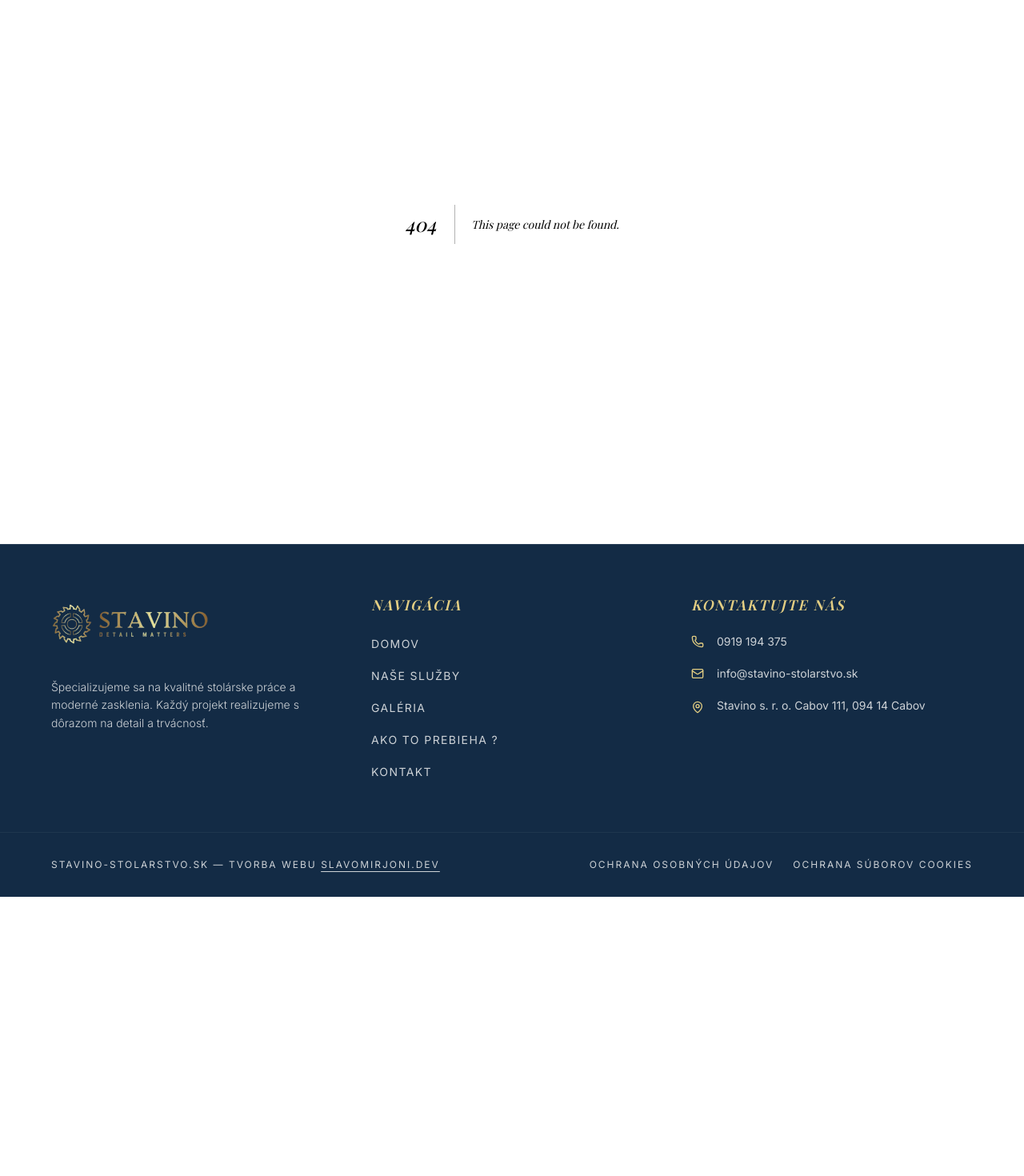
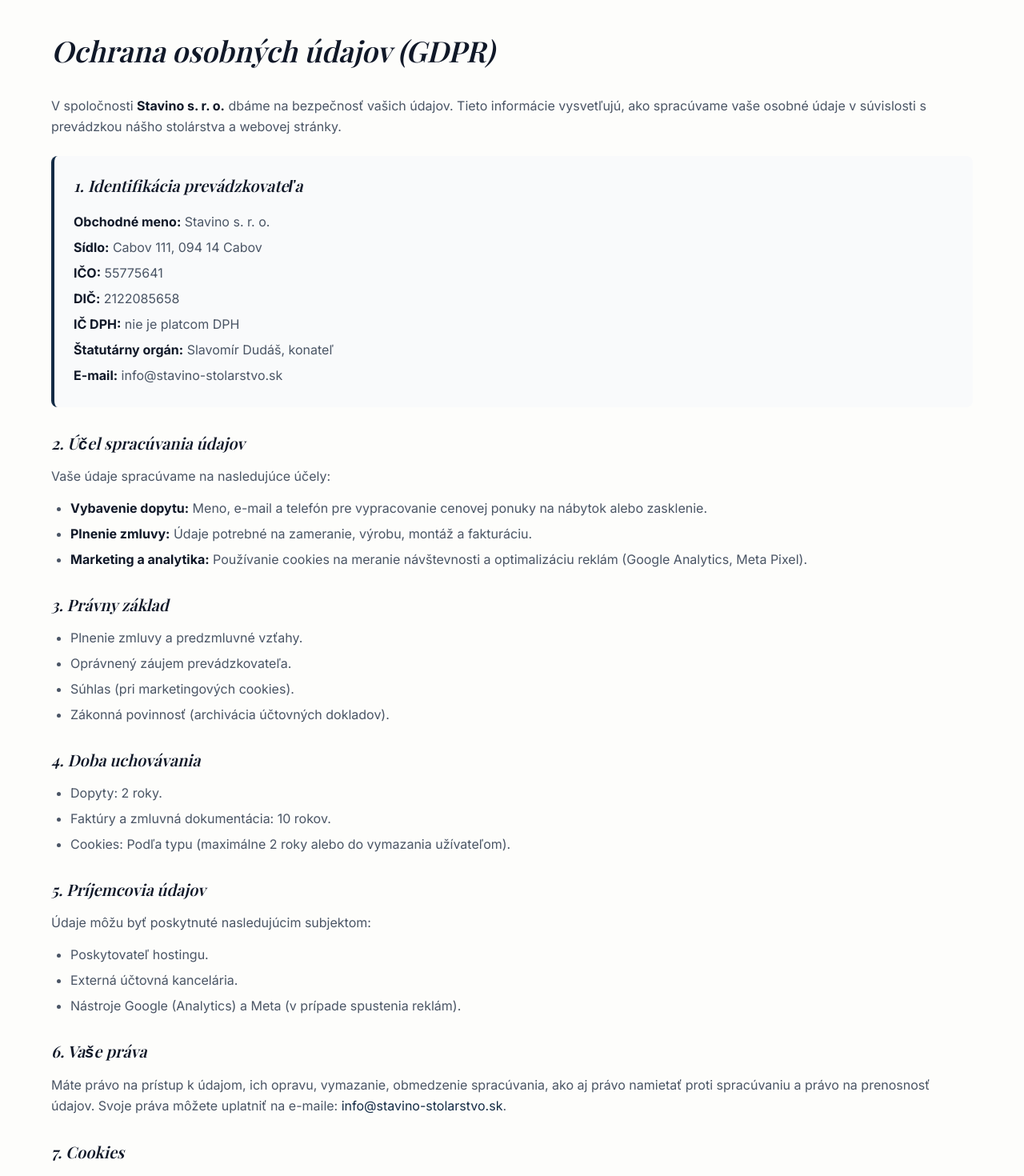
Before and after one commit to Slavomir7115/stavino-stolarstvo, a Next.js app: page /ochrana-osobnych-udajov in a window 1280 px wide. Before the commit this address had no page. Shown: the part 120-1590 px from the top of the page at 80% size. Before the commit the page ends 1241 px from the top, so only its background shows below. Built offline with nearby package versions, Linux system fonts and the light colour scheme; a web font is replaced by a local one.

Commit message:
added ochrana os udajov

```diff
--- a/app/layout.js
+++ b/app/layout.js
@@ -2,6 +2,7 @@ import { Playfair_Display, Inter } from "next/font/google";
 import "./globals.css";
 import Header from "@/components/layout/Header";
 import Footer from "@/components/layout/Footer";
+import Script from "next/script";
 
 const playfair = Playfair_Display({
   variable: "--font-playfair",
@@ -24,6 +25,14 @@ export default function RootLayout({ children }) {
       lang="sk"
       className={`${playfair.variable} ${inter.variable} h-full antialiased`}
     >
+      <head>
+        <Script
+          strategy="beforeInteractive"
+          id="cookieyes"
+          type="text/javascript"
+          src="https://cdn-cookieyes.com/client_data/cbcf12ab8e60fe8036726685cfdcea3c/script.js"
+        ></Script>
+      </head>
       <body className="min-h-full flex flex-col">
         <Header />
         {children}
--- /dev/null
+++ b/app/ochrana-osobnych-udajov/page.jsx
@@ -0,0 +1,137 @@
+import React from "react";
+import Container from "@/components/layout/Container";
+
+const page = () => {
+  return (
+    <section className="py-20 md:py-40">
+      <Container>
+        <h1 className="text-3xl md:text-4xl font-bold mb-8 text-gray-900">
+          Ochrana osobných údajov (GDPR)
+        </h1>
+
+        <p className="text-gray-600 mb-6 leading-relaxed">
+          V spoločnosti{" "}
+          <strong className="text-gray-900">Stavino s. r. o.</strong> dbáme na
+          bezpečnosť vašich údajov. Tieto informácie vysvetľujú, ako spracúvame
+          vaše osobné údaje v súvislosti s prevádzkou nášho stolárstva a webovej
+          stránky.
+        </p>
+
+        <div className="bg-gray-50 p-6 rounded-lg mb-8 border-l-4 border-blue">
+          <h3 className="text-xl font-semibold mb-4 text-gray-900">
+            1. Identifikácia prevádzkovateľa
+          </h3>
+          <p className="text-gray-600 leading-loose">
+            <strong className="text-gray-900">Obchodné meno:</strong> Stavino s.
+            r. o.
+            <br />
+            <strong className="text-gray-900">Sídlo:</strong> Cabov 111, 094 14
+            Cabov
+            <br />
+            <strong className="text-gray-900">IČO:</strong> 55775641
+            <br />
+            <strong className="text-gray-900">DIČ:</strong> 2122085658
+            <br />
+            <strong className="text-gray-900">IČ DPH:</strong> nie je platcom
+            DPH
+            <br />
+            <strong className="text-gray-900">Štatutárny orgán:</strong>{" "}
+            Slavomír Dudáš, konateľ
+            <br />
+            <strong className="text-gray-900">E-mail:</strong>{" "}
+            info@stavino-stolarstvo.sk
+          </p>
+        </div>
+
+        <h3 className="text-xl font-semibold mt-8 mb-4 text-gray-900">
+          2. Účel spracúvania údajov
+        </h3>
+        <p className="text-gray-600 mb-4">
+          Vaše údaje spracúvame na nasledujúce účely:
+        </p>
+        <ul className="list-disc pl-6 space-y-2 text-gray-600 mb-6">
+          <li>
+            <strong className="text-gray-900">Vybavenie dopytu:</strong> Meno,
+            e-mail a telefón pre vypracovanie cenovej ponuky na nábytok alebo
+            zasklenie.
+          </li>
+          <li>
+            <strong className="text-gray-900">Plnenie zmluvy:</strong> Údaje
+            potrebné na zameranie, výrobu, montáž a fakturáciu.
+          </li>
+          <li>
+            <strong className="text-gray-900">Marketing a analytika:</strong>{" "}
+            Používanie cookies na meranie návštevnosti a optimalizáciu reklám
+            (Google Analytics, Meta Pixel).
+          </li>
+        </ul>
+
+        <h3 className="text-xl font-semibold mt-8 mb-4 text-gray-900">
+          3. Právny základ
+        </h3>
+        <ul className="list-disc pl-6 space-y-2 text-gray-600 mb-6">
+          <li>Plnenie zmluvy a predzmluvné vzťahy.</li>
+          <li>Oprávnený záujem prevádzkovateľa.</li>
+          <li>Súhlas (pri marketingových cookies).</li>
+          <li>Zákonná povinnosť (archivácia účtovných dokladov).</li>
+        </ul>
+
+        <h3 className="text-xl font-semibold mt-8 mb-4 text-gray-900">
+          4. Doba uchovávania
+        </h3>
+        <ul className="list-disc pl-6 space-y-2 text-gray-600 mb-6">
+          <li>Dopyty: 2 roky.</li>
+          <li>Faktúry a zmluvná dokumentácia: 10 rokov.</li>
+          <li>
+            Cookies: Podľa typu (maximálne 2 roky alebo do vymazania
+            užívateľom).
+          </li>
+        </ul>
+
+        <h3 className="text-xl font-semibold mt-8 mb-4 text-gray-900">
+          5. Príjemcovia údajov
+        </h3>
+        <p className="text-gray-600 mb-4">
+          Údaje môžu byť poskytnuté nasledujúcim subjektom:
+        </p>
+        <ul className="list-disc pl-6 space-y-2 text-gray-600 mb-6">
+          <li>Poskytovateľ hostingu.</li>
+          <li>Externá účtovná kancelária.</li>
+          <li>
+            Nástroje Google (Analytics) a Meta (v prípade spustenia reklám).
+          </li>
+        </ul>
+
+        <h3 className="text-xl font-semibold mt-8 mb-4 text-gray-900">
+          6. Vaše práva
+        </h3>
+        <p className="text-gray-600 mb-6 leading-relaxed">
+          Máte právo na prístup k údajom, ich opravu, vymazanie, obmedzenie
+          spracúvania, ako aj právo namietať proti spracúvaniu a právo na
+          prenosnosť údajov. Svoje práva môžete uplatniť na e-maile:{" "}
+          <a
+            href="mailto:info@stavino-stolarstvo.sk"
+            className="text-blue hover:underline"
+          >
+            info@stavino-stolarstvo.sk
+          </a>
+          .
+        </p>
+
+        <h3 className="text-xl font-semibold mt-8 mb-4 text-gray-900">
+          7. Cookies
+        </h3>
+        <p className="text-gray-600 mb-10 leading-relaxed">
+          Tento web používa cookies. Nastavenia súhlasu môžete kedykoľvek zmeniť
+          prostredníctvom cookie lišty na našom webe.
+        </p>
+
+        <p className="text-sm text-gray-400 italic border-top pt-8">
+          Aktualizované dňa 11. 05. 2026
+        </p>
+      </Container>
+    </section>
+  );
+};
+
+export default page;
--- a/components/layout/Footer.jsx
+++ b/components/layout/Footer.jsx
@@ -11,7 +11,12 @@ export default function Footer() {
         {/* 1. LOGO  */}
         <section className="space-y-6 flex flex-col gap-2">
           <Link href="/">
-            <Image width={200} height={100} src="/logo.png" />
+            <Image
+              alt="logo stranky stavino-stolarstvo.sk"
+              width={200}
+              height={100}
+              src="/logo.png"
+            />
           </Link>
           <p className="text-background/80 text-sm leading-relaxed max-w-xs font-body font-light">
             Špecializujeme sa na kvalitné stolárske práce a moderné zasklenia.
--- a/components/layout/Form.jsx
+++ b/components/layout/Form.jsx
@@ -71,6 +71,15 @@ const Form = () => {
             placeholder="Popíšte nám vašu predstavu..."
           ></textarea>
         </div>
+        <p className="text-xs  mt-4 leading-relaxed">
+          Odoslaním formulára beriete na vedomie, že spoločnosť Stavino s. r. o.
+          spracúva vaše osobné údaje za účelom vypracovania cenovej ponuky a
+          vybavenia dopytu. Viac informácií nájdete na stránke{" "}
+          <a href="/ochrana-osobnych-udajov" className="text-gold underline">
+            Ochrana osobných údajov
+          </a>
+          .
+        </p>
 
         <div className="pt-4">
           <PrimaryButton className="w-full justify-center">
--- a/components/layout/Header.jsx
+++ b/components/layout/Header.jsx
@@ -20,7 +20,12 @@ export default function Header() {
           href="/"
           className="text-2xl text-gold font-heading italic tracking-wider z-50"
         >
-          <Image width={200} height={100} src={"/logo.png"} />
+          <Image
+            width={200}
+            height={100}
+            alt="logo stranky stavino-stolarstvo.sk"
+            src={"/logo.png"}
+          />
         </Link>
 
         {/* DESKTOP NAV + BUTTON */}
```
